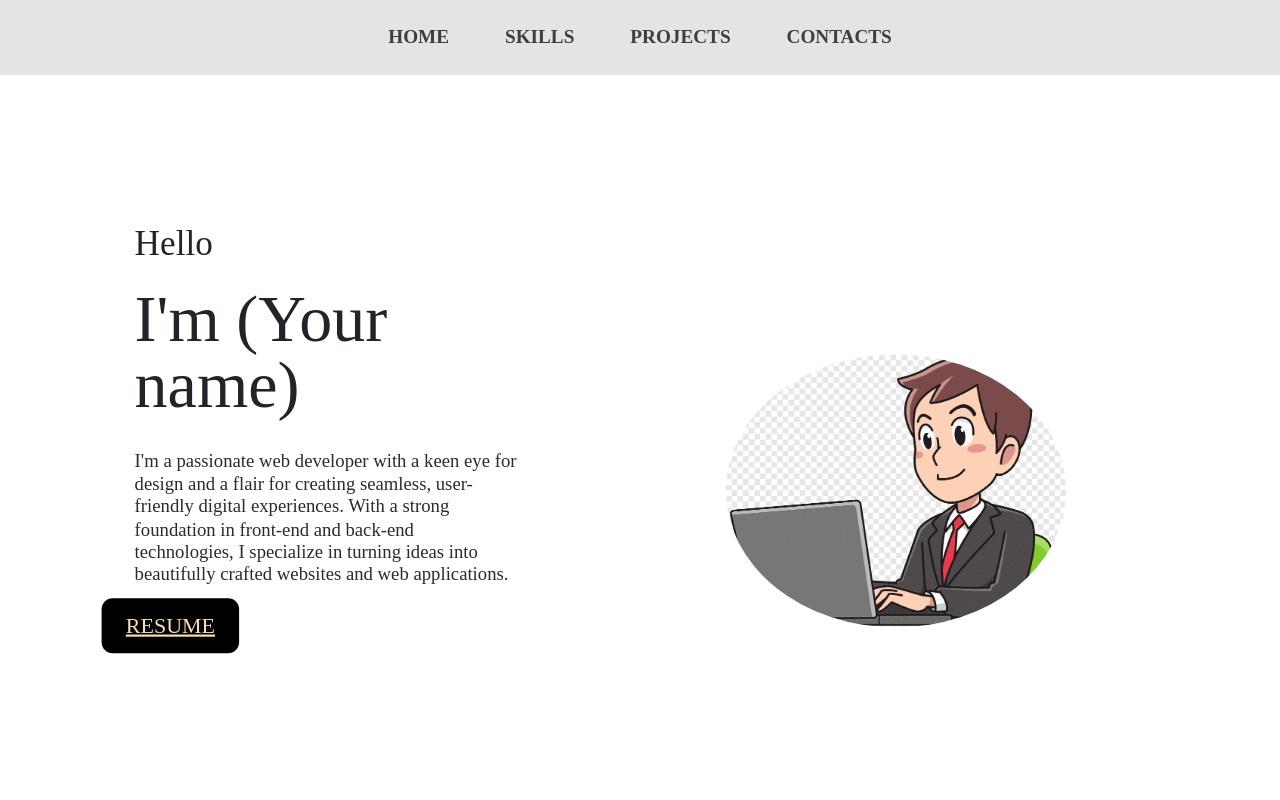
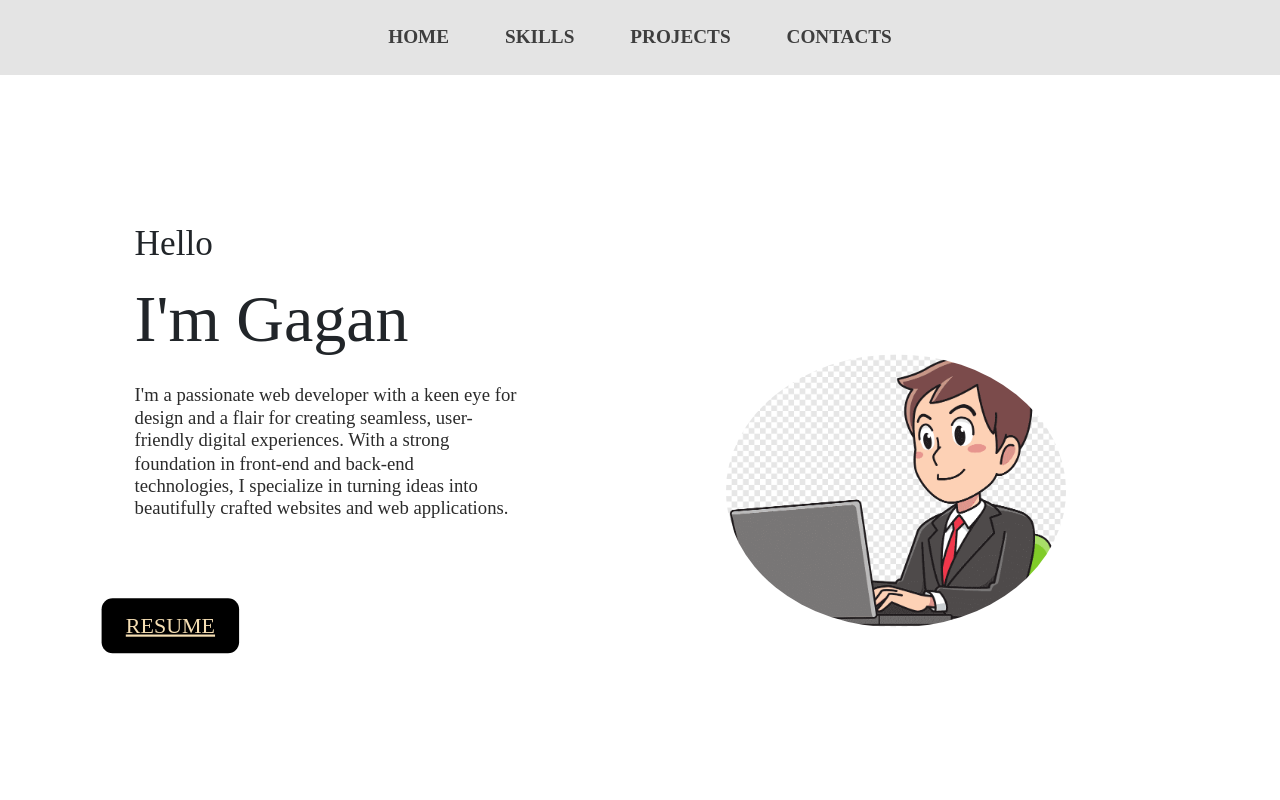
Before and after one commit to Gagansai36/Portfolio, a plain HTML site: page index.html in a window 1280 px wide. Shown: the top 800 px of the page. Drawn offline with nearby package versions, Linux system fonts and the light colour scheme.

Commit message:
Update index.html

```diff
--- a/index.html
+++ b/index.html
@@ -41,7 +41,7 @@
 
         <div id="text">
           <h2>Hello</h2>
-          <h1>I'm (Your name)</h1>
+          <h1>I'm Gagan</h1>
           <h4>
             I'm a passionate web developer with a keen eye for design and a
             flair for creating seamless, user-friendly digital experiences. With
```
